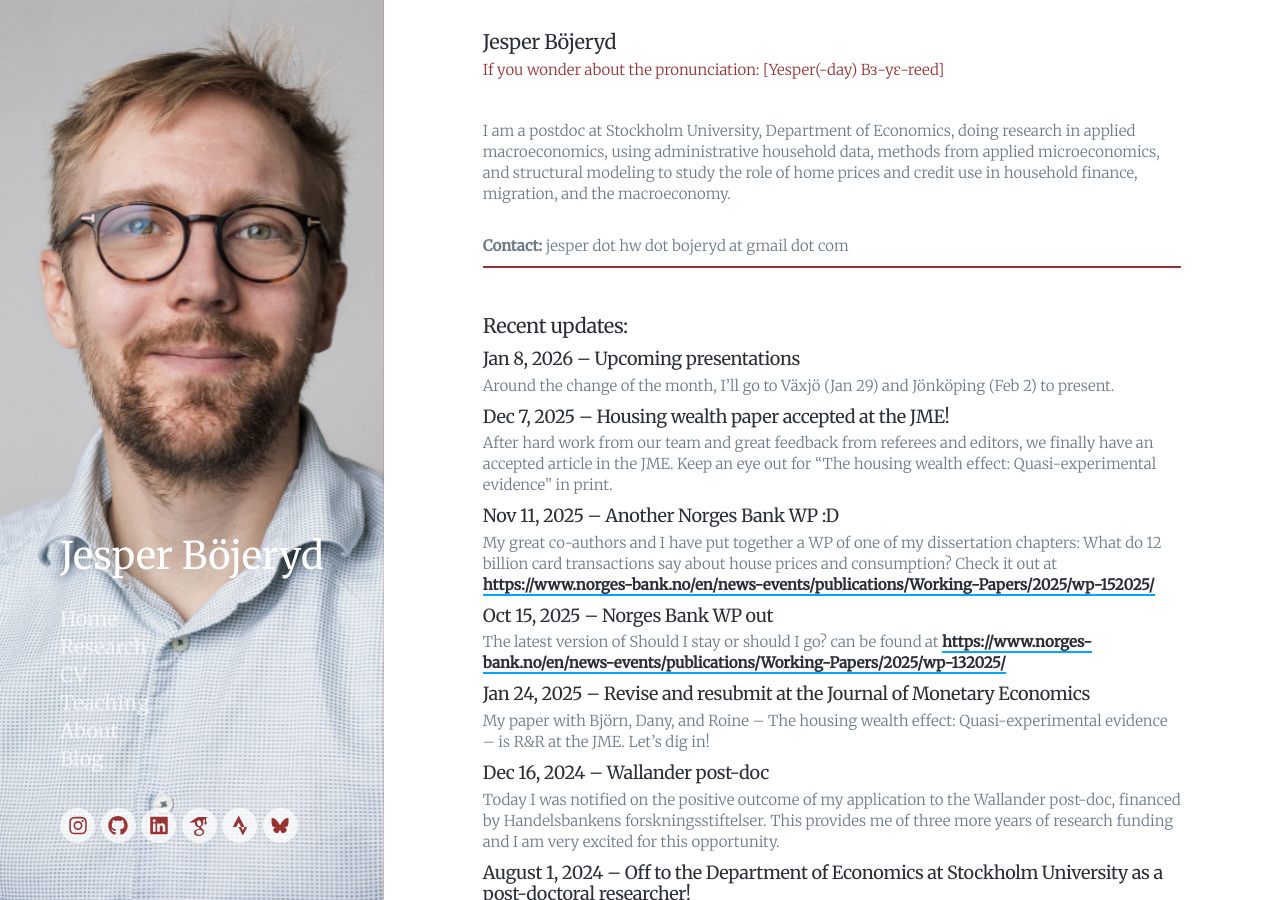
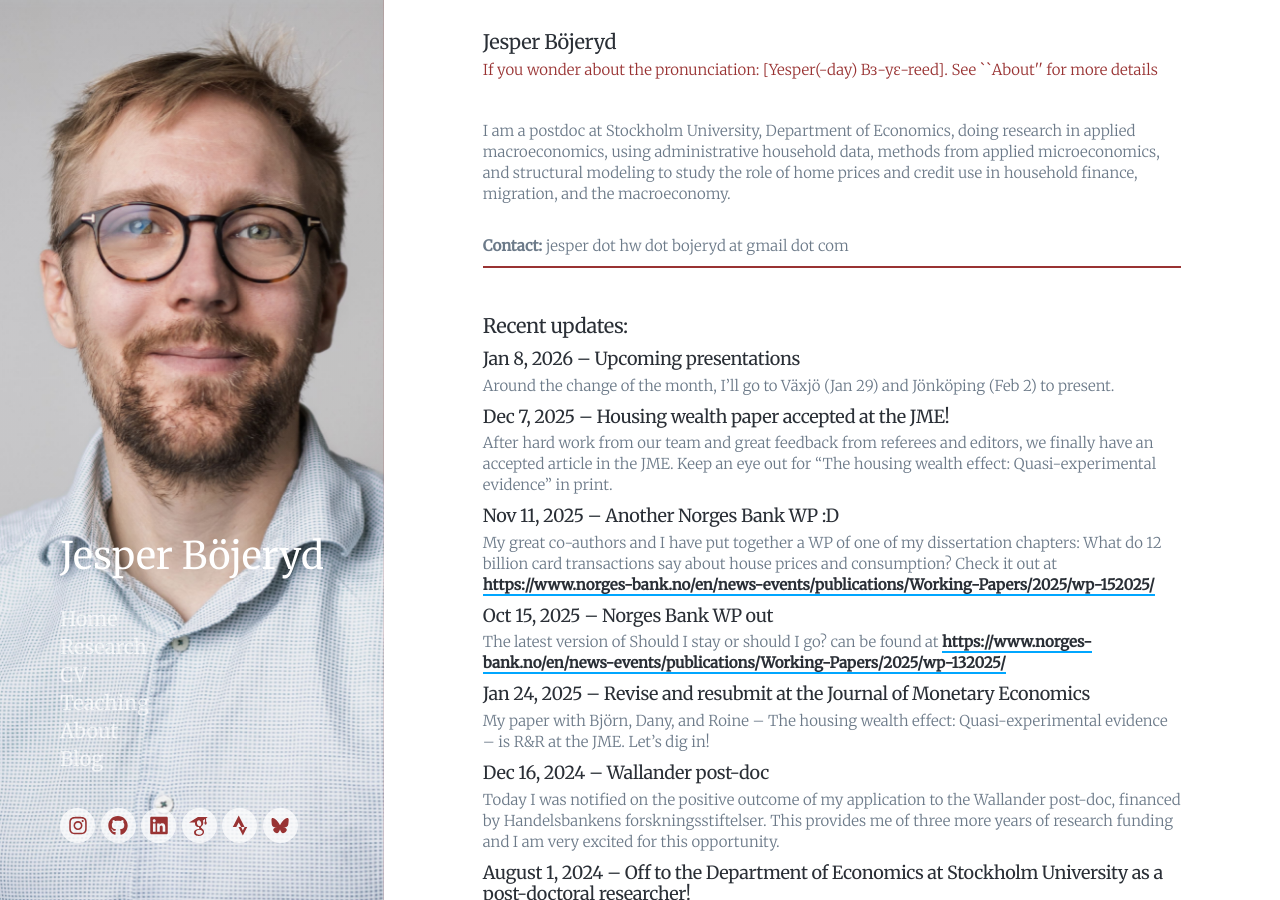
Before and after one commit to bojeryd91/bojeryd91.github.io, a Jekyll site: the page built from _pages/index.md, in a window 1280 px wide and 900 px high. Built offline with Jekyll 4.4.1, drawn with Linux system fonts in a browser that asks for light colours; nearby versions of some CDN libraries; some web fonts are replaced.

Commit message:
Update index.md

```diff
--- a/_pages/index.md
+++ b/_pages/index.md
@@ -1,6 +1,6 @@
 ---
 title: Jesper Böjeryd
-subtitle: "If you wonder about the pronunciation: [Yesper(-day) Bɜ-yɛ-reed]"
+subtitle: "If you wonder about the pronunciation: [Yesper(-day) Bɜ-yɛ-reed]. See ``About'' for more details"
 featured_image: /images/headshot1.jpg
 ---
 
```
